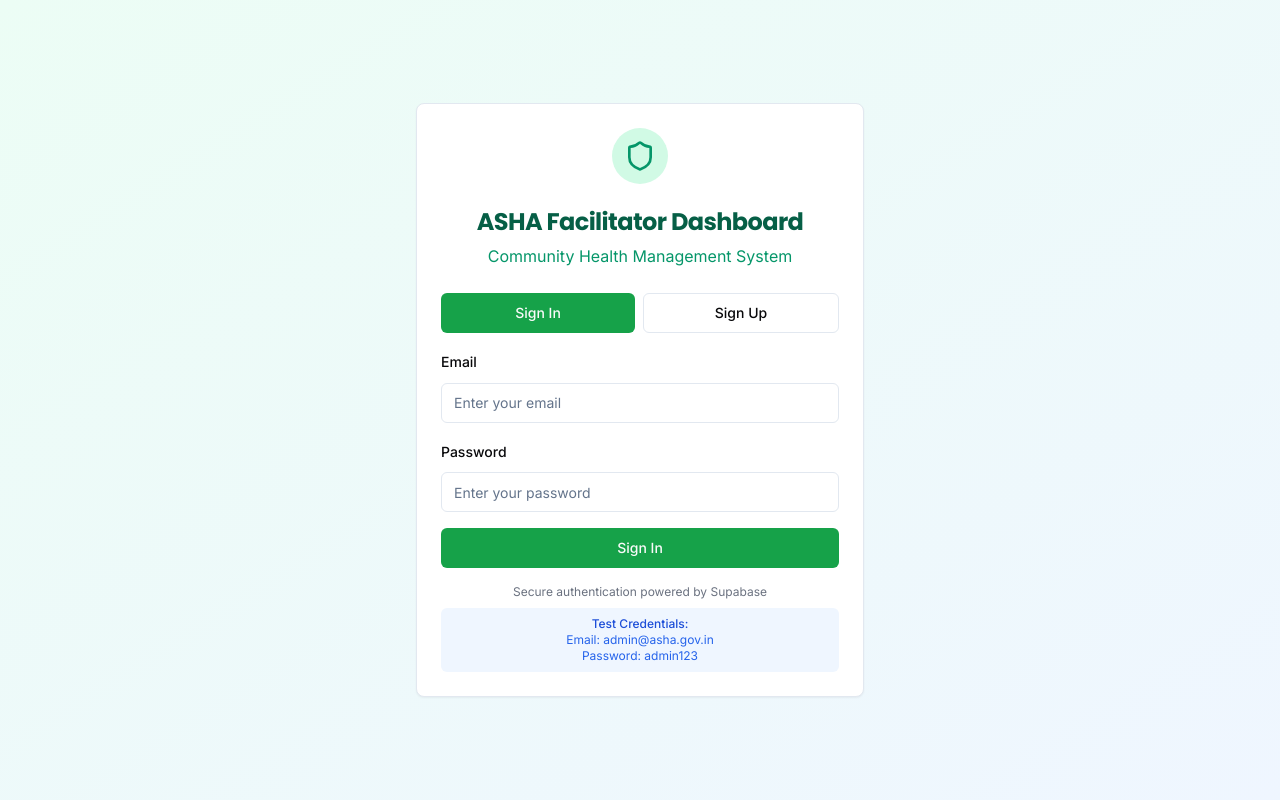
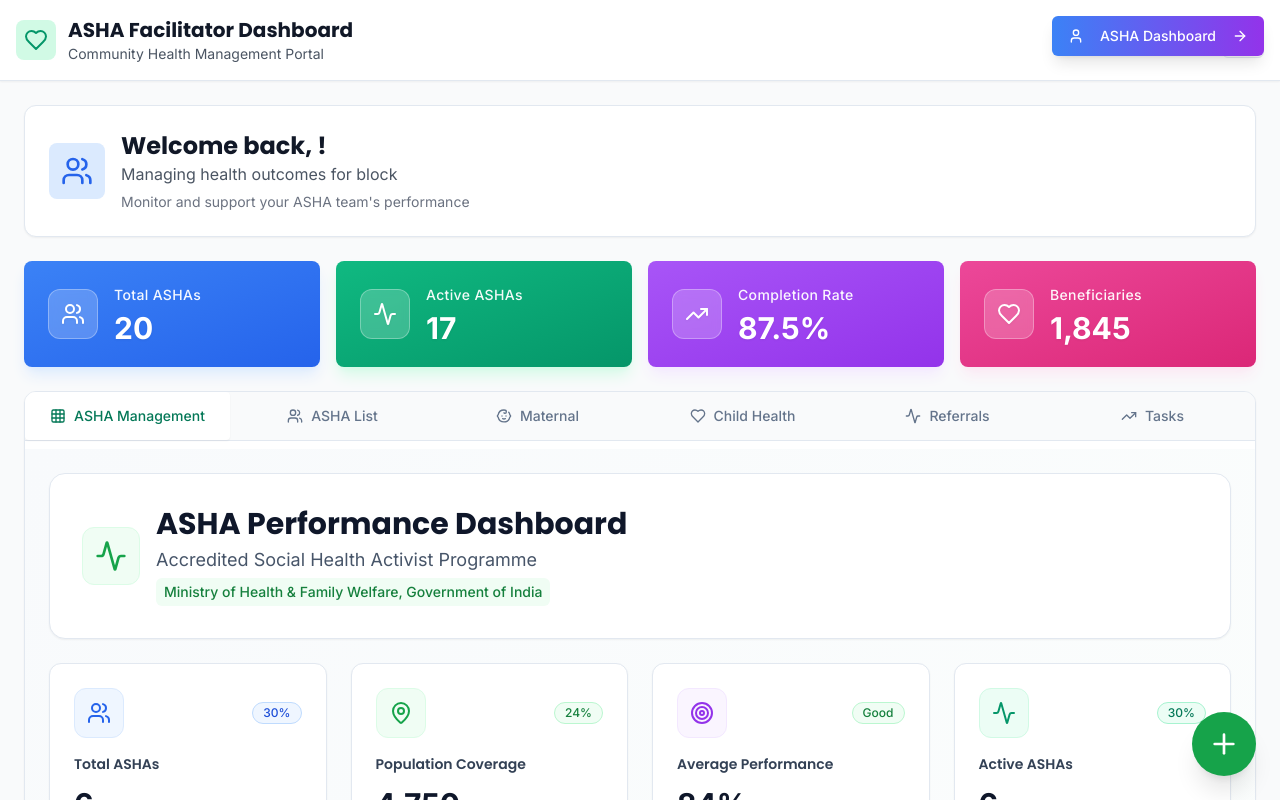
Before and after one commit to Satya24-94/asha-hub-dashboard-view, a React (Vite) app: page / in a window 1280 px wide. Shown: the top 800 px of the page. Built offline with nearby package versions, Linux system fonts and the light colour scheme.

Commit message:
Bypass login page
Temporarily remove the login requirement for easier access.

```diff
--- a/src/App.tsx
+++ b/src/App.tsx
@@ -26,14 +26,12 @@ const AppContent = () => {
     );
   }
 
-  if (!user) {
-    return <LoginForm />;
-  }
-
+  // Temporarily bypass login - always show the main app
   return (
     <Routes>
       <Route path="/" element={<Index />} />
       <Route path="/asha-dashboard" element={<AshaDashboard />} />
+      <Route path="/login" element={<LoginForm />} />
       <Route path="*" element={<NotFound />} />
     </Routes>
   );
```
